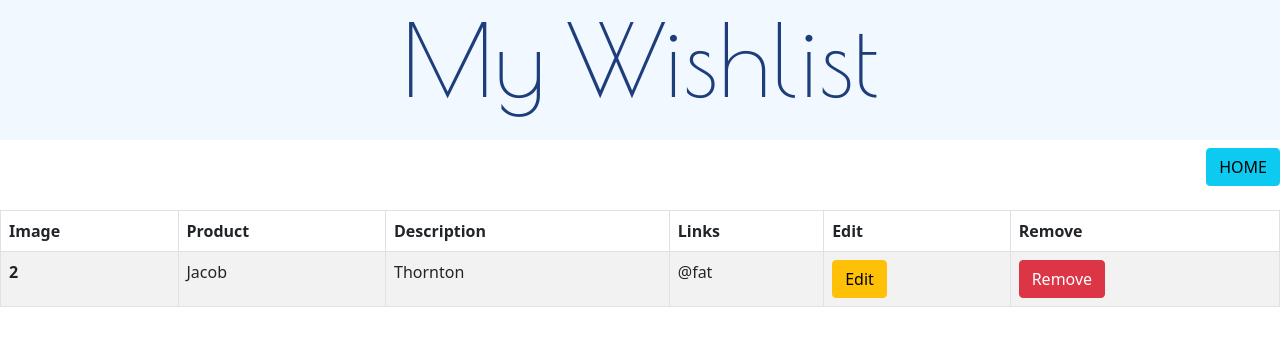
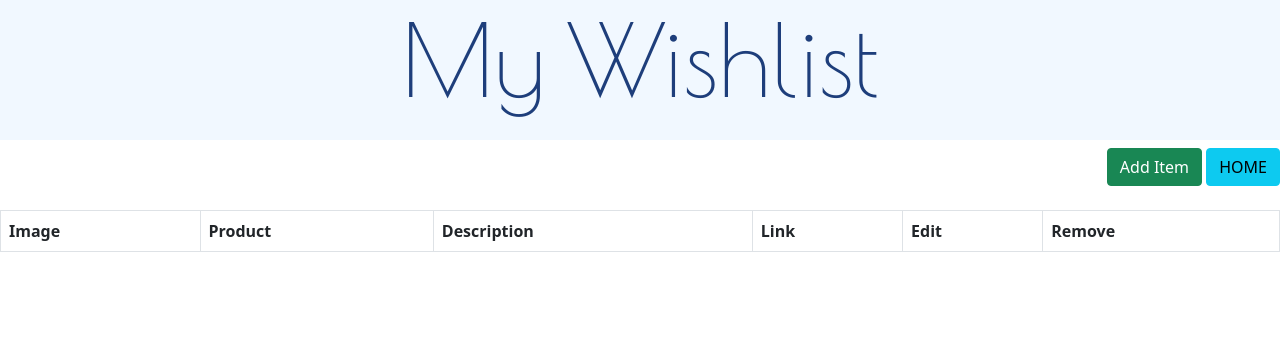
Before and after one commit to MoniBarrios/CST_438_p1_group3, a Flask app: page /wishlist in a window 1280 px wide. Shown: the top 346 px of the page. Run offline with Flask 2, Linux system fonts and the light colour scheme; data that the repository does not hold is empty; some libraries are stand-ins or nearby versions.

Commit message:
added add item functionality and made updates to reflect updated database

```diff
--- a/app.py
+++ b/app.py
@@ -252,14 +252,13 @@ def wishlist():
     items = []
 
     for item in cur:
-        print(item)
 
         temp = {
             'id': item[0],
             'name': item[1],
             'description': item[2],
             'image': item[3],
-            'links': "google.com"
+            'link': item[4]
         }
         items.append(temp)
 
@@ -299,12 +298,29 @@ def edit_item(item_id):
             'image': item[3],
             'name': item[1],
             'description': item[2],
-            'links': 'google.com'
+            'link': item[4]
         }
 
 
     return itemInfo
 
+@app.route('/add_item', methods = ['GET', 'POST'])
+def add_item():
+
+    sql = "INSERT INTO `item` (`name`, `description`, `ImgUrl`, `itemLink`) VALUES (%(iName)s, %(iDesc)s, %(iUrl)s, %(iLink)s)"
+    iUrl = request.args.get('addImage')
+    iName = request.args.get('addName')
+    iDesc = request.args.get('addDesc')
+    iLink = request.args.get('addLink')
+    cur.execute(sql, {"iName": iName, "iDesc": iDesc, "iUrl": iUrl, 'iLink': iLink})
+
+    db.commit()
+
+    y = {'response': 'success'}
+
+    return y
+
+
 # start the server with the 'run()' method
 if __name__ == '__main__':
     app.run(debug=True)
--- a/templates/_list.html
+++ b/templates/_list.html
@@ -2,7 +2,7 @@
     <td id='item{{item.id}}'><img src="{{item.image}}" width="250" height="125"></img></td>
     <td id='name{{item.id}}'>{{item.name}}</td>
     <td id='desc{{item.id}}'>{{item.description}}</td>
-    <td id='link{{item.id}}'>{{item.links}}</td>
+    <td id='link{{item.id}}'>{{item.link}}</td>
     <td>
         <button id="{{item.id}}" type="button" class="btn editButton btn-warning" data-toggle="modal" data-target="#editModal">Edit</button>
     </td>
--- a/templates/admin_viewusers.html
+++ b/templates/admin_viewusers.html
@@ -81,7 +81,7 @@
               </div>
               <div class="modal-footer">
                 <button id='cancelUserEdit' type="button" class="btn btn-secondary" data-dismiss="modal">Cancel</button>
-                <button id='saveUserEdit' type="button" class="btn saveUserEdit text-white">Save</button>
+                <button id='saveUserEdit' type="button" class="btn saveUserEdit text-white btn-info">Save</button>
               </div>
             </div>
           </div>
--- a/templates/listpage.html
+++ b/templates/listpage.html
@@ -23,6 +23,7 @@
     <body>
         <h1 class="etc">My Wishlist</h1>
         <div style="text-align:right">
+          <button id="addItem" type="button" class="btn addItem btn-success" data-toggle="modal" data-target="#addItemModal">Add Item</button>
           <a class="btn btn-info" href="/landing-page" role="button">HOME</a>
         </div>
         <br>
@@ -32,7 +33,7 @@
               <th scope="col">Image</th>
               <th scope="col">Product</th>
               <th scope="col">Description</th>
-              <th scope="col">Links</th>
+              <th scope="col">Link</th>
               <th scope="col">Edit</th>
               <th scope="col">Remove</th>
             </tr>
@@ -42,7 +43,7 @@
               {% include '_list.html' %}
 
             {% endfor %}
-            <tr>
+            <!-- <tr>
               <th scope="row">2</th>
               <td>Jacob</td>
               <td>Thornton</td>
@@ -53,11 +54,11 @@
               <td>
                 <button type="button" class="btn btn-danger">Remove</button>
               </td>
-            </tr>
+            </tr> -->
           </tbody>
         </table>
 
-        <!-- Modal -->
+        <!-- Edit Modal -->
         <div class="modal fade" id="editModal" tabindex="-1" role="dialog" aria-labelledby="exampleModalLabel" aria-hidden="true">
           <div class="modal-dialog" role="document">
             <div class="modal-content">
@@ -82,19 +83,57 @@
                       <input type="text" class="form-control" id="description" aria-describedby="descriptionHelp" placeholder="Enter description of product">
                   </div>
                   <div class="form-group">
-                      <label for="links">Links</label>
-                      <input type="text" class="form-control" id="links" aria-describedby="linksHelp" placeholder="Enter links of product"></input>
+                      <label for="link">Link</label>
+                      <input type="text" class="form-control" id="link" aria-describedby="linkHelp" placeholder="Enter link of product"></input>
                   </div>
                 </form>
               </div>
               <div class="modal-footer">
                 <button id='cancelEdit' type="button" class="btn btn-secondary" data-dismiss="modal">Cancel</button>
-                <button type="button" class="btn btn-info">Save</button>
+                <button id='saveEdit'type="button" class="btn btn-info">Save</button>
               </div>
             </div>
           </div>
         </div>
 
+
+        <!-- Add Item Modal -->
+        <div class="modal fade" id="addItemModal" tabindex="-1" role="dialog" aria-labelledby="exampleModalLabel" aria-hidden="true">
+          <div class="modal-dialog" role="document">
+            <div class="modal-content">
+              <div class="modal-header">
+                <h5 class="modal-title" id="exampleModalLabel">Add Item Info</h5>
+                <button id='exitModal2'type="button" class="close" data-dismiss="modal" aria-label="Close">
+                  <span aria-hidden="true">&times;</span>
+                </button>
+              </div>
+              <div class="modal-body">
+                <form>
+                  <div class="form-group">
+                      <label for="addImageURL">Image URL</label>
+                      <input type="text" class="form-control" id="addImageURL" aria-describedby="imageHelp" placeholder="Enter image URL">
+                  </div>
+                  <div class="form-group">
+                      <label for="addProductName">Product Name</label>
+                      <input type="text" class="form-control" id="addProductName" aria-describedby="productHelp" placeholder="Enter name of product">
+                  </div>
+                  <div class="form-group">
+                      <label for="addDescription">Description</label>
+                      <input type="text" class="form-control" id="addDescription" aria-describedby="descriptionHelp" placeholder="Enter description of product">
+                  </div>
+                  <div class="form-group">
+                      <label for="addLink">Link</label>
+                      <input type="text" class="form-control" id="addLink" aria-describedby="linkHelp" placeholder="Enter link of product"></input>
+                  </div>
+                </form>
+              </div>
+              <div class="modal-footer">
+                <button id='cancelAddition' type="button" class="btn btn-secondary" data-dismiss="modal">Cancel</button>
+                <button id='saveItem'type="button" class="btn btn-info">Save</button>
+              </div>
+            </div>
+          </div>
+        </div>
 
     </body>
 
@@ -112,11 +151,10 @@
                 dataType: "json",
                 contentType: "application/json",
                 success: function(data, status) {
-                    console.log(data)
                     $('#imageURL').val(data.image)
                     $('#productName').val(data.name)
                     $('#description').val(data.description)
-                    $('#links').val(data.links)
+                    $('#link').val(data.link)
                     $('#editModal').modal('toggle')
                 },
                 error: function(xhr, status, error) {
@@ -140,5 +178,59 @@
           $('#editModal').modal('toggle')
         })
 
+        $('#saveEdit').on('click', function(e){
+
+        })
+
+        $('#addItem').on('click', function(e){
+          e.preventDefault()
+          $('#addItemModal').modal('toggle')
+        })
+
+        $('#exitModal2').on('click', function(e) {
+          e.preventDefault()
+          $('#addItemModal').modal('toggle')
+        })
+
+        $('#cancelAddition').on('click', function(e) {
+          e.preventDefault()
+          $('#addItemModal').modal('toggle')
+        })
+
+        $('#saveItem').on('click', function(e){
+
+          var addImage = $('#addImageURL').val()
+          var addName = $('#addProductName').val()
+          var addDesc = $('#addDescription').val()
+          var addLink = $('#addLink').val()
+
+          console.log(addImage)
+
+          $.ajax({
+
+                type: "GET",
+                url: `/add_item`,
+                dataType: "json",
+                contentType: "application/json",
+                data:{
+                  "addImage": addImage.toString(),
+                  "addName": addName.toString(),
+                  "addDesc": addDesc.toString(),
+                  "addLink": addLink.toString()
+                },
+                success: function(data, status) {
+                    console.log(data)
+                    $('#addItemModal').modal('toggle')
+                    location.reload()
+                },
+                error: function(xhr, status, error) {
+                    console.error(xhr.responseText);
+                },
+                complete: function(data, status) { //optional, used for debugging purposes
+                    //console.log(status);
+                }
+            });
+        })
+
       })
     </script>
```
